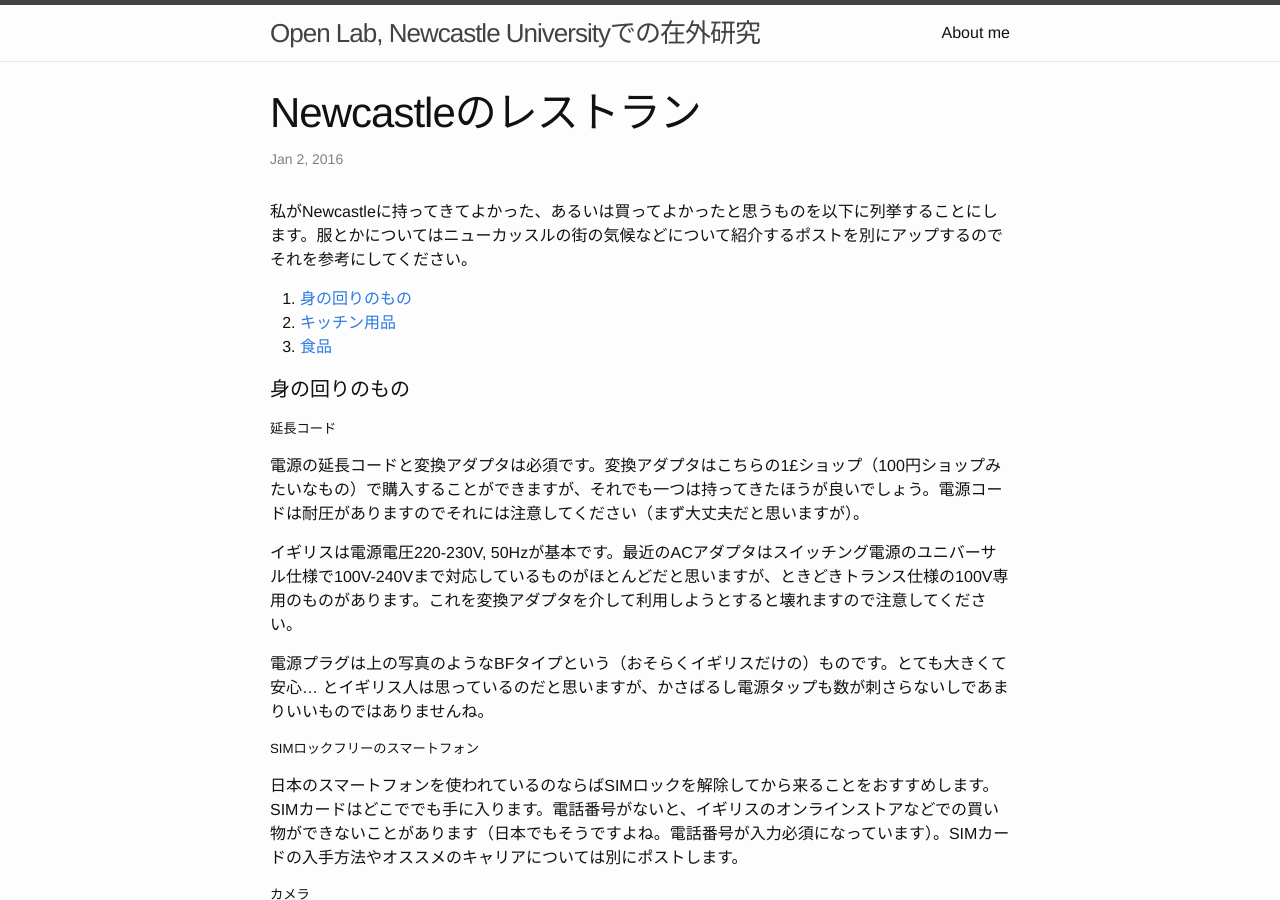
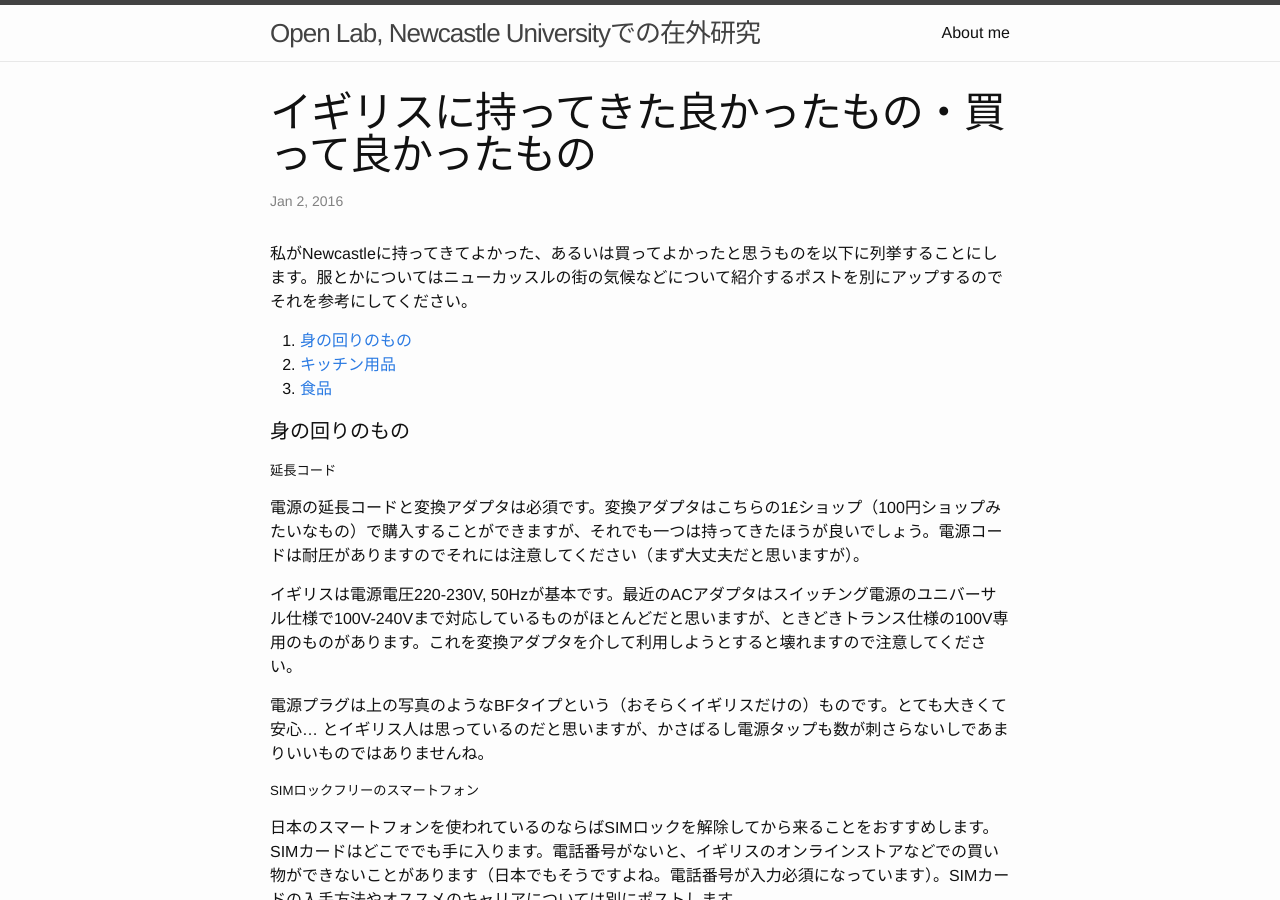
Before and after one commit to matsumur/ncl, a Jekyll site: the page built from _posts/2016-01-02-things-to-bring.md, in a window 1280 px wide and 900 px high. Built offline with Jekyll 4.4.1, drawn with Linux system fonts in a browser that asks for light colours.

Commit message:
jekyll update

```diff
--- a/_posts/2016-01-02-things-to-bring.md
+++ b/_posts/2016-01-02-things-to-bring.md
@@ -1,6 +1,6 @@
 ---
 layout: post
-title:  "Newcastleのレストラン"
+title:  "イギリスに持ってきた良かったもの・買って良かったもの"
 date:   2016-01-02 00:00:00
 categories:
 - newcastle
```
